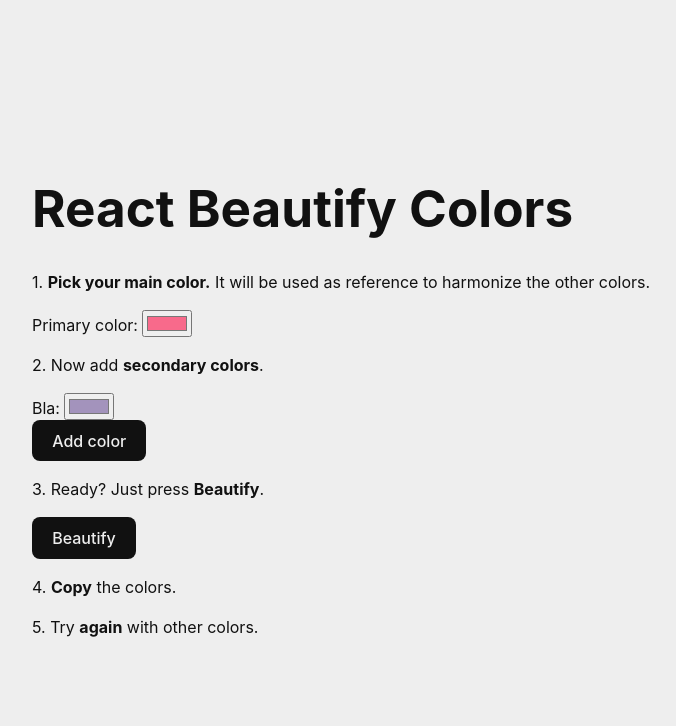
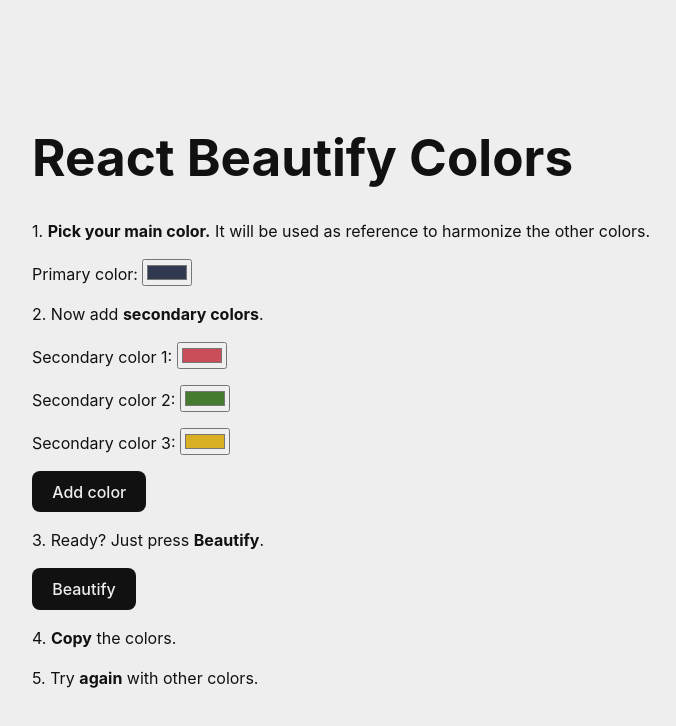
Before and after one commit to GhitaB/react-beautify-colors, a React (Vite) app: page / in a window 1280 px wide. Shown: the top 726 px of the page, without its empty margins (0-676 px from the left). Built offline with nearby package versions, Linux system fonts and the light colour scheme.

Commit message:
Init color pickers with random values.

```diff
--- a/src/App.css
+++ b/src/App.css
@@ -12,3 +12,8 @@ button {
   background: #111 !important;
   color: #eee;
 }
+
+div.color-picker {
+  margin-top: 1em;
+  margin-bottom: 1em;
+}
--- a/src/App.jsx
+++ b/src/App.jsx
@@ -1,15 +1,15 @@
 import { useState } from "react";
-import { random_hex_color } from "./utils";
+import { init_color_pickers } from "./utils";
 import "./App.css";
 
 function ColorPicker(props) {
   /* eslint-disable react/prop-types */ // TODO: upgrade to latest eslint tooling
-  const { label, id, name } = props;
-  const [color, setColor] = useState(random_hex_color());
+  const { label, id, name, value } = props;
+  const [color, setColor] = useState(value);
   // Credits for on change: https://stackoverflow.com/a/59939918/1929820
   return (
     <div className="color-picker">
-      <label htmlFor="primarycolor">{label}</label>
+      <label htmlFor={name}>{label}</label>
       <input
         type="color"
         id={id}
@@ -22,37 +22,8 @@ function ColorPicker(props) {
 }
 
 function App() {
-  const initial_colors = [
-    {
-      label: "Primary color: ",
-      id: "primary-color",
-      name: "primary-color",
-    },
-    {
-      label: "Bla: ",
-      id: "bla-color",
-      name: "bla-color",
-    },
-  ];
-  const [colors, setColors] = useState(initial_colors);
+  const [colors, setColors] = useState(init_color_pickers(4));
 
-  const test_colors = [
-    {
-      label: "Primary color: ",
-      id: "primary-color",
-      name: "primary-color",
-    },
-    {
-      label: "Bla: ",
-      id: "bla-color",
-      name: "bla-color",
-    },
-    {
-      label: "Bla2: ",
-      id: "bla-color2",
-      name: "bla-color2",
-    },
-  ];
   return (
     <>
       <div className="container">
@@ -65,9 +36,12 @@ function App() {
         <p>
           2. Now add <strong>secondary colors</strong>.
         </p>
-        <ColorPicker {...colors[1]} />
-        {colors.length > 2 && <ColorPicker {...colors[2]} />}
-        <button onClick={() => setColors(test_colors)}>Add color</button>
+        {colors
+          .filter((colors, index) => index > 0)
+          .map((color) => (
+            <ColorPicker key={color.id} {...color} />
+          ))}
+        <button onClick={() => setColors([])}>Add color</button>
         <p>
           3. Ready? Just press <strong>Beautify</strong>.
         </p>
--- a/src/utils.jsx
+++ b/src/utils.jsx
@@ -3,3 +3,27 @@ export const random_hex_color = () => {
   // Credits: https://css-tricks.com/snippets/javascript/random-hex-color/
   return "#" + Math.floor(Math.random() * 16777215).toString(16);
 };
+
+export const init_color_picker = (order) => {
+  let label = "";
+  order = order.toString();
+  if (order === "0") {
+    label = "Primary color: ";
+  } else {
+    label = "Secondary color " + order + ": ";
+  }
+  return {
+    label: label,
+    id: "color-" + order,
+    name: "color-" + order,
+    value: random_hex_color(),
+  };
+};
+
+export const init_color_pickers = (number_of_color_pickers) => {
+  let color_pickers = [];
+  for (let i = 0; i < number_of_color_pickers; i++) {
+    color_pickers.push(init_color_picker(i));
+  }
+  return color_pickers;
+};
```
